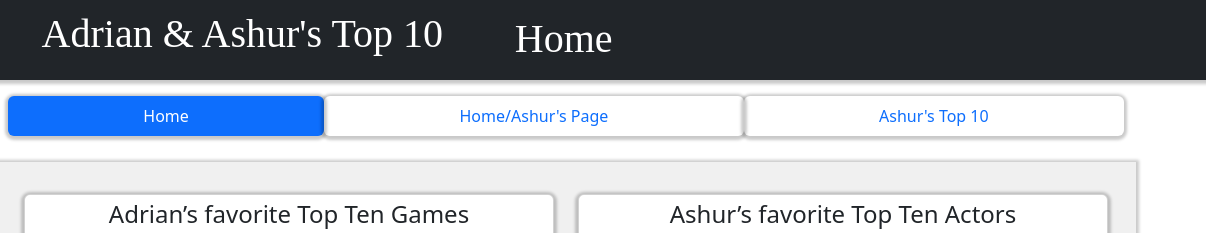
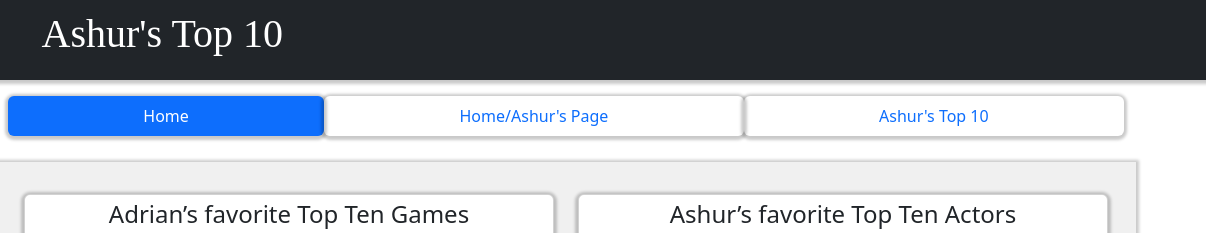
Before and after one commit to vivartmedia/Final_Top-ten, a plain HTML site: page index.html in a window 1280 px wide. Shown: the top 233 px of the page, 74-1280 px from the left. Drawn offline with nearby package versions, Linux system fonts and the light colour scheme; files that its build step writes are made by us from their sources.

Commit message:
Removed hiper link and other final changes

```diff
--- a/index.html
+++ b/index.html
@@ -16,8 +16,8 @@
       <img class="" src="./assets/5553769.png" alt="Logo"class="d-inline-block">
         </div>
       <link rel="stylesheet" href="./style.css">
-      <h1 class="posIsion">Adrian & Ashur's Top 10</h1>
-      <h2>Home</h2>
+      <h1 class="posIsion">Ashur's Top 10</h1>
+      <h2></h2>
     </a>
   </div>
 </nav>
```
Also changed, not shown: pages/AshurPage.html (+1 -1 lines).
